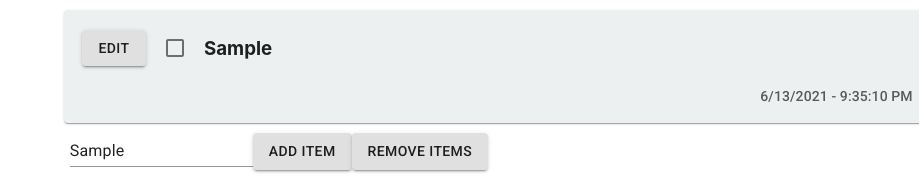
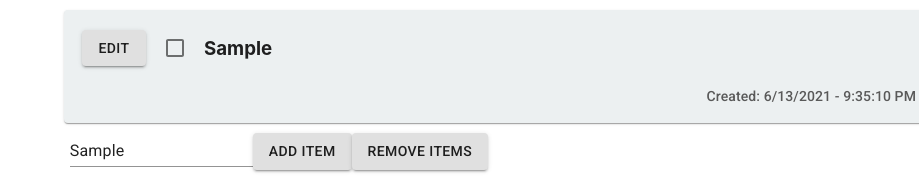
Before and after one commit to 2021-IBM-Accelerate-SW-Track/lab-1-team-43, a React (Create React App) app: page / in a window 1280 px wide. Both pictures are taken after typing "Sample" into the empty fields and a click on the button "ADD ITEM". Shown: the top 176 px of the page, without its empty margins (361-1280 px from the left). Built offline with nearby package versions, Linux system fonts and the light colour scheme.

Commit message:
The word 'Created' is shown when an item has been added and the word 'Edited' is shown after editing an item

```diff
--- a/src/App.js
+++ b/src/App.js
@@ -32,6 +32,7 @@ function App() {
         specificKey: name,  //needed for mapping, can also use some sort of algorithm for specific id
         completed: false,    //Checkbox definition
         date: addDate, //Date for display
+        edited: false //Indicates a list has been edited
       }]
     })
     console.log(name);
--- a/src/Editing.js
+++ b/src/Editing.js
@@ -17,6 +17,8 @@ export default function Editing({todo, setEditingState}) {
         const newDate = new Date();
         todo.date = newDate;
         setEditingState(false)
+        if(!todo.edited)
+            todo.edited = true;
     }
 
     return (
--- a/src/Todo.js
+++ b/src/Todo.js
@@ -33,8 +33,8 @@ export default function Todo({todo}) {
                     <Checkbox onChange={checkBoxFunction}></Checkbox>
                     <h3>{todo.name}</h3>
                 </CardActions>
-                <Typography variant="subtitle2" style={{marginLeft: '675px', marginBottom: '15px', color: '#595959'}}>
-                    {todo.date.toLocaleDateString() + ' - ' + todo.date.toLocaleTimeString()}
+                <Typography variant="subtitle2" style={{marginRight: '8px', marginBottom: '15px', color: '#595959', textAlign: 'right'}}>
+                    {todo.edited ? 'Edited: ' + todo.date.toLocaleDateString() + ' - ' + todo.date.toLocaleTimeString() : 'Created: ' + todo.date.toLocaleDateString() + ' - ' + todo.date.toLocaleTimeString()}
                 </Typography>
                 {/**Using conditional render**/}
                 {editing && <Editing todo={todo} setEditingState={setEditing} />}
```
